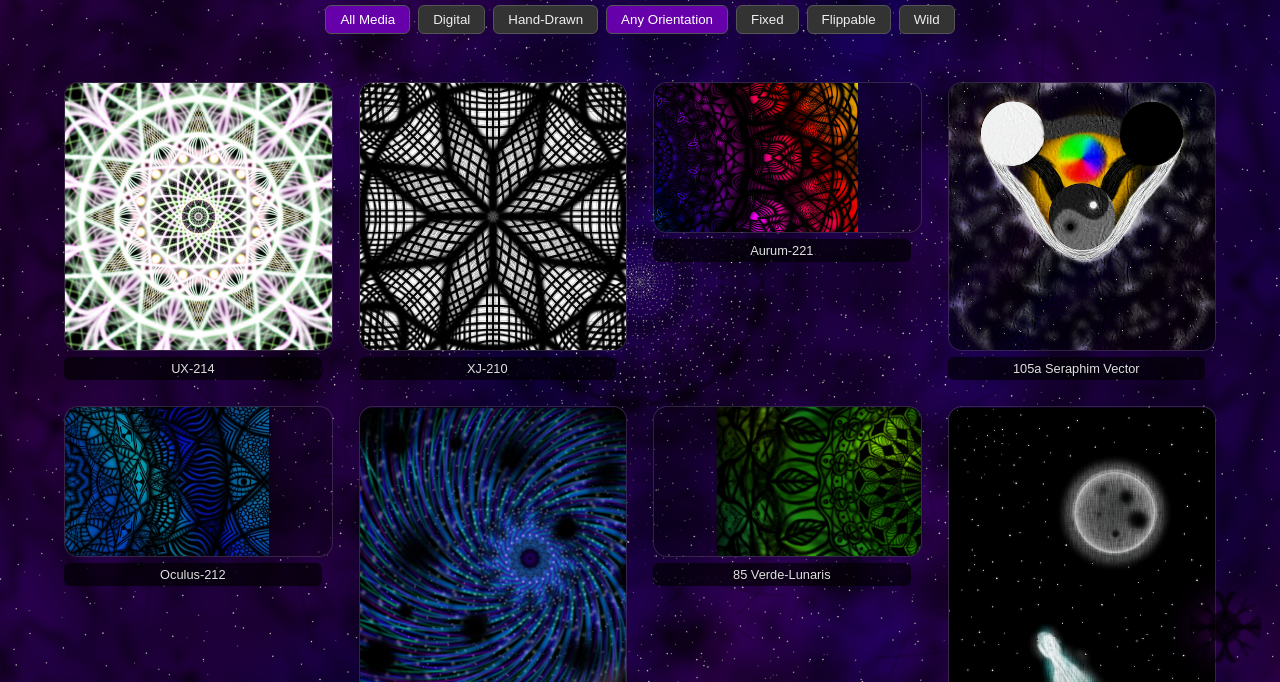
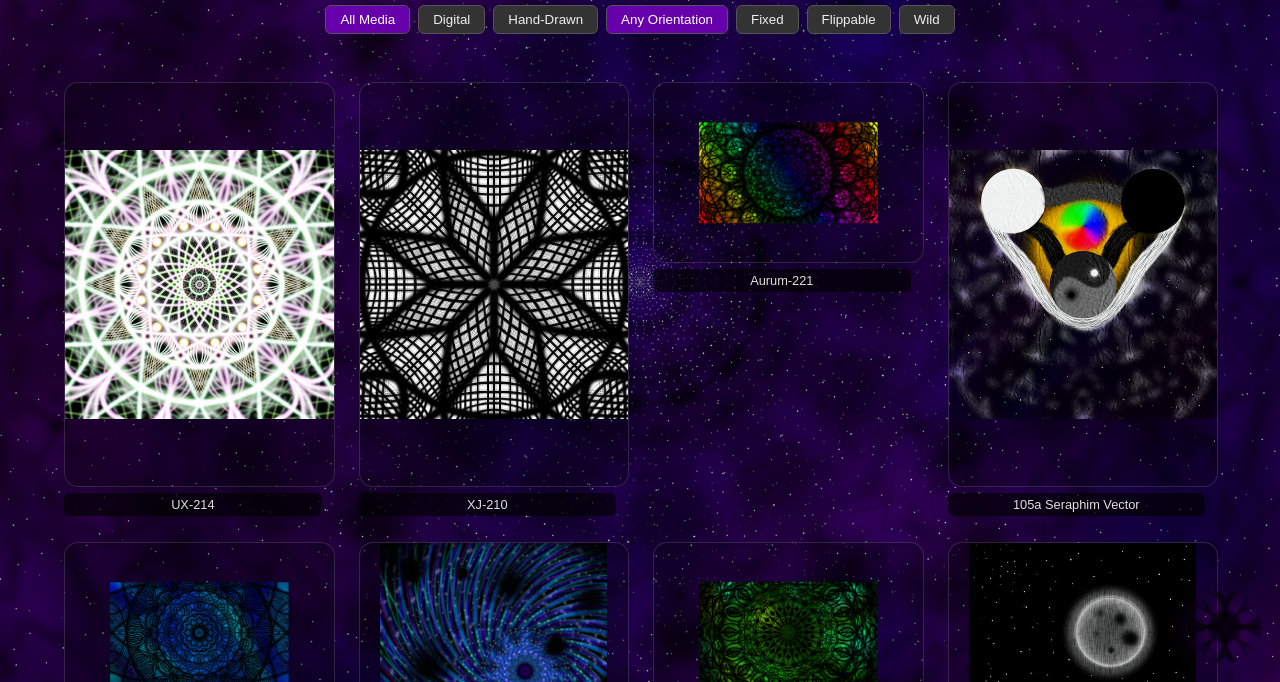
Before and after one commit to AMObzid1an/amobzid1an.space, a plain HTML site: page gallery.html in a window 1280 px wide. Shown: the part 118-800 px from the top of the page. Drawn offline with Linux system fonts and the light colour scheme.

Commit message:
Update gallery.html

```diff
--- a/gallery.html
+++ b/gallery.html
@@ -9,13 +9,14 @@
   /* =========================
      SECTION A: PAGE BASE
   ========================== */
-  body{ padding-top: 46px; } /* sits just below the 40px bar */
+  body{ padding-top: 46px; }
   body{
     margin:0;font-family:sans-serif;color:#e0e0e0;
     background:url('/background.png') no-repeat center/cover fixed;
     display:flex;flex-direction:column;align-items:center;min-height:100vh;
   }
   h1{margin:2rem 0 .5rem;font-size:2rem;text-shadow:0 0 5px #000;}
+
   /* =========================
      SECTION A1: TOP BAR
   ========================== */
@@ -54,6 +55,9 @@
   #filters button.active{background:#6600aa;color:#fff;}
   #filters button:hover{background:#444;}
 
+  /* =========================
+     SECTION C: GRID
+  ========================== */
   .gallery-grid{
     width:90%;max-width:1400px;display:grid;
     grid-template-columns:repeat(auto-fill,minmax(230px,1fr));
@@ -62,11 +66,8 @@
     box-sizing:border-box;
   }
 
-
   /* =========================
-   SECTION D: TILE + STAGE
-   - Stage now sizes to the rotated image via aspect-ratio
-   - Rotor handles the transform; border/glow stay crisp
+     SECTION D: TILE + ROTOR
   ========================== */
   .gallery-item{
     display:block;
@@ -75,54 +76,41 @@
     -webkit-tap-highlight-color:transparent;
   }
 
-/* Stage: no fixed height; aspect-ratio is set inline from JS */
   .thumb-stage{
     width:100%;
-  /* height removed */
-  display:block;
     position:relative;
     overflow:hidden;
     border-radius:14px;
     background:rgba(0,0,0,.25);
-  padding:0;                 /* stage is now edge-to-edge; glow is on stage */
-  box-sizing:border-box;
     border:1px solid rgba(255,255,255,.14);
     box-shadow:0 0 0 0 rgba(0,187,255,0);
     transition:box-shadow .25s ease, transform .2s ease, border-color .25s ease;
   }
 
-/* Inner rotor centers the image and applies the rotation */
   .thumb-rotor{
     position:absolute; inset:0;
-  display:grid; place-items:center;
+    display:flex; align-items:center; justify-content:center;
     transform-origin:50% 50%;
   }
 
-/* The image itself is just content; no box-shadow here */
   .thumb-rotor img{
-  max-width:100%;
-  max-height:100%;
-  width:auto; height:auto;
+    width:100%; height:100%;
     object-fit:contain;
+    border-radius:12px;
     display:block;
-  border-radius:12px;
+    box-shadow:none;
   }
 
-/* Hover glow lives on the stage so it hugs the actual edges */
   .gallery-item:hover .thumb-stage{
     border-color:rgba(0,187,255,.45);
     box-shadow:0 0 0 3px rgba(0,187,255,.6), 0 0 28px 8px rgba(0,187,255,.3);
   }
-
-/* Keyboard focus */
   .gallery-item:focus{ outline:none; }
   .gallery-item:focus-within .thumb-stage,
   .gallery-item:focus .thumb-stage{
     border-color:rgba(0,187,255,.6);
     box-shadow:0 0 0 3px rgba(0,187,255,.75), 0 0 28px 8px rgba(0,187,255,.35);
   }
-
-
 
   /* =========================
      SECTION E: CAPTION
@@ -147,7 +135,6 @@
      SECTION G: MOBILE TWEAKS
   ========================== */
   @media (max-width:520px){
-    .thumb-stage{padding:4px;}
     .gallery-grid{gap:22px;}
   }
   </style>
@@ -157,37 +144,22 @@
   <a href="/donate.html">Donate</a>
 </div>
 
-  <!-- =========================
-       SECTION H: PORTAL + TITLE
-  ========================== -->
 <a class="home-portal" href="/"><img src="Portal.png" alt="Home"></a>
 <h1>Gallery</h1>
 
-  <!-- =========================
-       SECTION I: FILTER CONTROLS
-  ========================== -->
 <div id="filters">
-    <!-- media type -->
   <button data-group="type" data-value="all" class="active">All Media</button>
   <button data-group="type" data-value="digital">Digital</button>
   <button data-group="type" data-value="traditional">Hand-Drawn</button>
-    <!-- orientation -->
   <button data-group="orientation" data-value="all" class="active">Any Orientation</button>
   <button data-group="orientation" data-value="fixed">Fixed</button>
   <button data-group="orientation" data-value="flippable">Flippable</button>
   <button data-group="orientation" data-value="wild">Wild</button>
 </div>
 
-  <!-- =========================
-       SECTION J: GRID CONTAINER
-  ========================== -->
 <div class="gallery-grid" id="galleryGrid"></div>
 
-  <!-- =========================
-       SECTION K: SCRIPT
-  ========================== -->
 <script>
-  /* K1: IMAGE MANIFEST */
 const images = [
   {thumb:'/assets/gallery/thumbs/85-Verde-Lunaris.jpg', full:'/assets/gallery/full/85-Verde-Lunaris.jpg', title:'85 Verde-Lunaris', type:'digital', orientation:'wild'},
   {thumb:'/assets/gallery/thumbs/XJ-210.jpg',           full:'/assets/gallery/full/XJ-210.jpg',           title:'XJ-210',          type:'digital', orientation:'wild'},
@@ -200,15 +172,16 @@
   {thumb:'/assets/gallery/thumbs/Iris-190.jpg',             full:'/assets/gallery/full/Iris-190.jpg',             title:'Iris-190',             type:'digital', orientation:'flippable'}
 ];
 
-  /* K2: SHUFFLE */
+// Shuffle
 for (let i = images.length - 1; i > 0; i--) {
   const j = Math.floor(Math.random() * (i + 1));
   [images[i], images[j]] = [images[j], images[i]];
 }
 
- /* K3: RENDER TILES (stage + rotor + rotation + aspect sizing) */
+// Render
 const grid = document.getElementById('galleryGrid');
 const angles = [0, 90, 180, 270];
+const TILE_RATIO = 2 / 3;
 
 images.forEach(({thumb, full, title, type, orientation = 'wild'}) => {
   const link = document.createElement('a');
@@ -228,39 +201,16 @@ images.forEach(({thumb, full, title, type, orientation = 'wild'}) => {
   img.alt = title || 'Artwork';
   img.loading = 'lazy';
 
-  // orientation logic
   let rotation = 0;
   if (orientation === 'wild') {
     rotation = angles[Math.floor(Math.random() * angles.length)];
   } else if (orientation === 'flippable') {
     rotation = [0, 180][Math.floor(Math.random() * 2)];
-  } // fixed stays 0
+  }
+  rotor.style.transform = `rotate(${rotation}deg)`;
 
-  // apply rotation on the rotor; mild scale if 90/270 for visual safety
-  const needsScale = rotation % 180 !== 0 ? ' scale(0.95)' : '';
-  rotor.style.transform = `rotate(${rotation}deg)${needsScale}`;
-
-  // once the image knows its real size, compute stage aspect-ratio to match rotation
-  img.addEventListener('load', () => {
-    const w = img.naturalWidth || 1;
-    const h = img.naturalHeight || 1;
   const rotated = (rotation % 180 !== 0);
-
-    // final displayed aspect: width/height after rotation
-    const ratio = rotated ? (h / w) : (w / h);
-
-    // modern browsers: aspect-ratio
-    stage.style.aspectRatio = ratio > 0 ? String(ratio) : '';
-
-    // fallback (very old browsers): explicit height calculation
-    // queue microtask to ensure stage has a width from layout
-    queueMicrotask(() => {
-      if (!('aspectRatio' in document.body.style)) {
-        const width = stage.clientWidth || 1;
-        stage.style.height = (width / (ratio || 1)) + 'px';
-      }
-    });
-  });
+  stage.style.aspectRatio = String(rotated ? 1 / TILE_RATIO : TILE_RATIO);
 
   const cap = document.createElement('div');
   cap.className = 'image-title';
@@ -273,7 +223,7 @@ images.forEach(({thumb, full, title, type, orientation = 'wild'}) => {
   grid.appendChild(link);
 });
 
-  /* K4: FILTERING (type + orientation) */
+// Filters
 const state = { type: 'all', orientation: 'all' };
 document.querySelectorAll('#filters button').forEach(btn => {
   btn.addEventListener('click', () => {
@@ -295,9 +245,6 @@ images.forEach(({thumb, full, title, type, orientation = 'wild'}) => {
 }
 </script>
 
-  <!-- =========================
-       SECTION L: CREDITS PORTAL
-  ========================== -->
 <a class="credits-portal" href="/credits.html" target="_blank" title="Usage & Credits">
   <img src="Portal.png" alt="Credits">
 </a>
```
Lines whose indentation alone changed are shown as unchanged.
